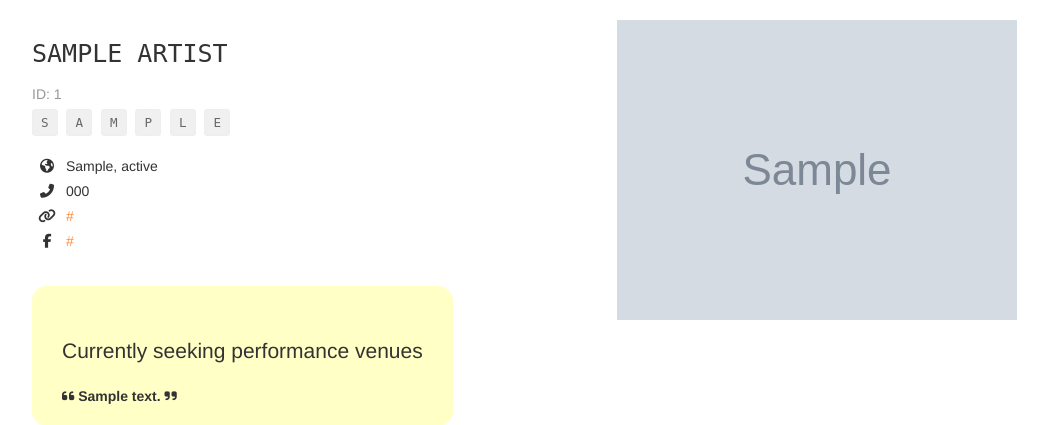
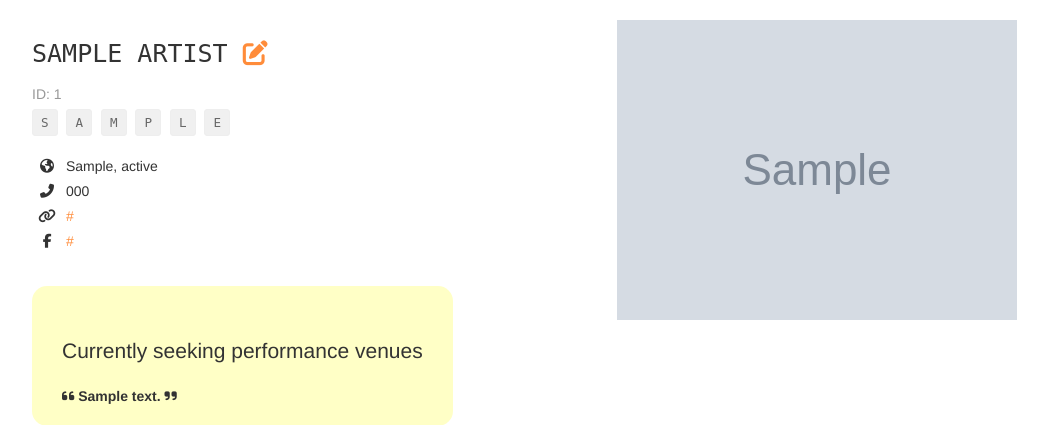
Before and after one commit to richie-edwards/Fyyur, a Flask app: page /artists/1 in a window 1280 px wide. Shown: the part 60-485 px from the top of the page, without its empty margins (38-1086 px from the left). Run offline with Flask 2, Linux system fonts and the light colour scheme; tables that the repository leaves empty hold one stand-in row (values such as "Sample post"); grey boxes marked "Sample" are stand-in pictures; some libraries are stand-ins or nearby versions.

Commit message:
edit link redirect for aritst and venue

```diff
--- a/templates/pages/show_artist.html
+++ b/templates/pages/show_artist.html
@@ -5,6 +5,9 @@
 	<div class="col-sm-6">
 		<h1 class="monospace">
 			{{ artist.name }}
+			<a href="/artists/{{ artist.id }}/edit">
+				<i class="fas fa-edit"></i>
+			</a>
 		</h1>
 		<p class="subtitle">
 			ID: {{ artist.id }}
--- a/templates/pages/show_venue.html
+++ b/templates/pages/show_venue.html
@@ -5,6 +5,9 @@
 	<div class="col-sm-6">
 		<h1 class="monospace">
 			{{ venue.name }}
+			<a href="/venues/{{ venue.id }}/edit">
+				<i class="fas fa-edit"></i>
+			</a>
 		</h1>
 		<p class="subtitle">
 			ID: {{ venue.id }}
```
